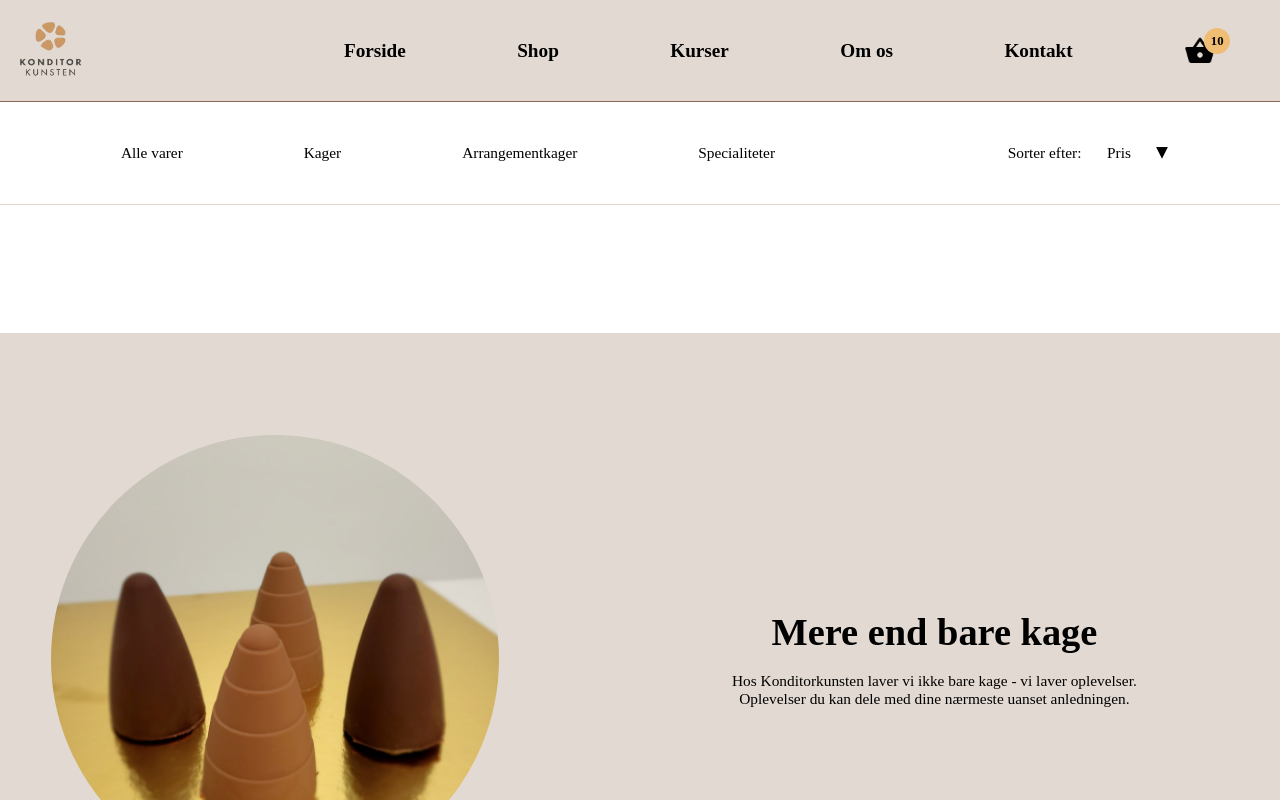
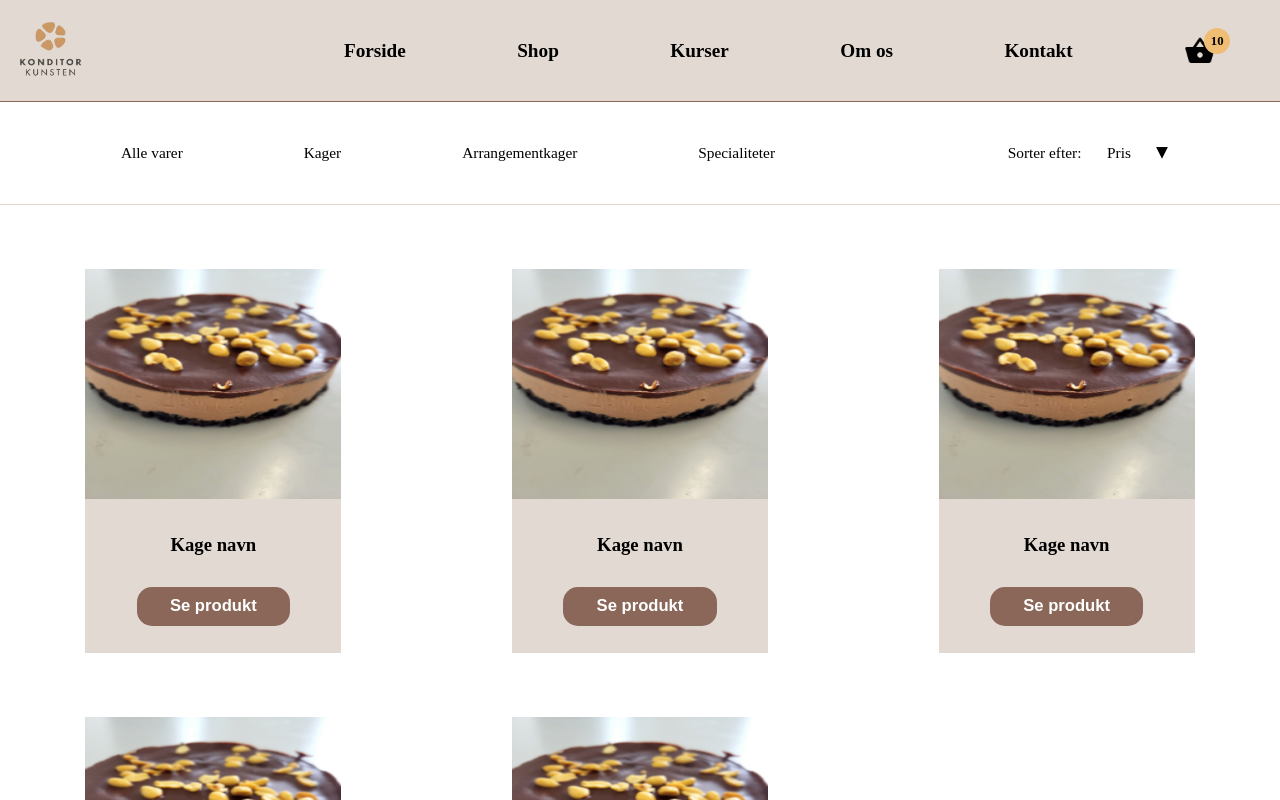
Before and after one commit to MFrandDK/Konditorkunsten, a Vue app in the folder Konditorkunsten/: page / in a window 1280 px wide. Shown: the top 800 px of the page. Built offline with nearby package versions, Linux system fonts and the light colour scheme.

Commit message:
ProductPageV4

```diff
--- a/Konditorkunsten/src/App.vue
+++ b/Konditorkunsten/src/App.vue
@@ -27,7 +27,7 @@
 --white: #FFFFFF;
 --black: #000000;
 --btn-brown: #8a6758;
---cta-brown: #351404;
+--cta-brown: #4e3428;
 --cta-gold: #F0BD75;
 --footer-bg-beige: #C9BFB6;
 --red-remove: rgb(225, 52, 52);
--- a/Konditorkunsten/src/components/ProductCard.vue
+++ b/Konditorkunsten/src/components/ProductCard.vue
@@ -1,21 +1,22 @@
 <template>
   <article class="singleProductContainer">
-        <img src="../assets/pictures/logo-konditorkunsten.png" alt="" loading="lazy">
+    <img src="../assets/pictures/ChokoladeCheesecake.jpg" alt="" loading="lazy" />
     <article class="productInfo">
       <h3>Kage navn</h3>
-            <button>Se produkt</button>
+      <button class="cakeBtn">Se produkt</button>
     </article>
   </article>
 </template>
 
 <script>
 export default {
-    name: "ProductInfoCardComponent"
+  name: 'ProductInfoCardComponent'
 }
 </script>
 
 <style scoped>
 .singleProductContainer {
+  height: 30vw;
   width: 20vw;
   background-color: var(--primary-bg-beige);
   text-align: center;
@@ -23,30 +24,31 @@ export default {
 
 img {
   width: 100%;
-    height: 55%;
+  height: 60%;
 }
 
-button {
+.productInfo {
+  display: flex;
+  flex-direction: column;
+  justify-content: space-evenly;
+  align-items: center;
+  height: 40%;
+}
+
+.cakeBtn {
   height: 3vw;
-    width: 10vw;
+  width: 12vw;
   background-color: var(--btn-brown);
   color: var(--white);
   border-style: none;
   border-radius: 15px;
   font-weight: bold;
-    font-size: 1.2vw;
+  font-size: 1.3vw;
+  cursor: pointer;
 }
-
-h3 {
-    font-weight: normal;
+.cakeBtn:hover {
+  color: var(--cta-brown);
+  background-color: var(--primary-bg-beige);
+  border: 1px solid var(--cta-brown);
 }
-
-.productInfo {
-    height: 45%;
-    display: flex;
-    flex-direction: column;
-    align-items: center;
-    gap: 35% 0;
-}
-
 </style>
--- a/Konditorkunsten/src/views/ShopView.vue
+++ b/Konditorkunsten/src/views/ShopView.vue
@@ -29,11 +29,11 @@ productStore.fill();
         </ul>
       </nav>
       <section class="productContainer">
-        <ProductCard
-          v-for="product in productStore.products"
-          :key="product.name"
-          :product="product"
-        />
+        <ProductCard/>
+        <ProductCard/>
+        <ProductCard/>
+        <ProductCard/>
+        <ProductCard/>
       </section>
       <KontaktComponent />
     </main>
```
Lines whose indentation alone changed are shown as unchanged.
